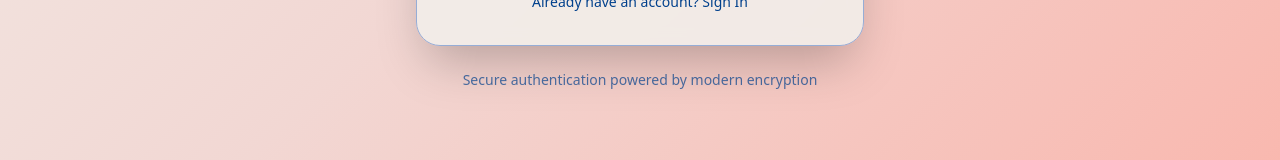
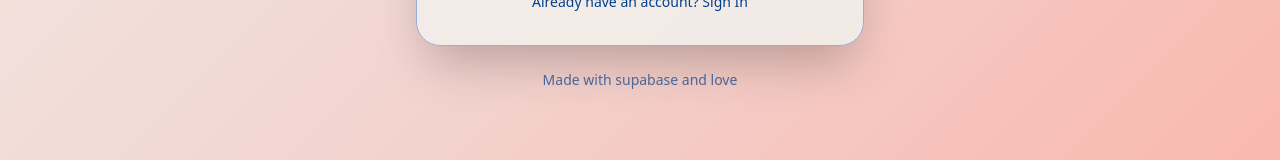
Before and after one commit to Dhaliyanoushad/classes, a Next.js app: page /auth in a window 1280 px wide. Shown: the part 633-793 px from the top of the page. Built offline with nearby package versions, Linux system fonts and the light colour scheme; no server answers.

Commit message:
Update footer text to reflect Supabase integration

```diff
--- a/src/app/auth/page.jsx
+++ b/src/app/auth/page.jsx
@@ -331,7 +331,7 @@ export default function AuthPage() {
         {/* Footer */}
         <div className="text-center mt-6">
           <p className="text-sm opacity-70" style={{ color: "#00408C" }}>
-            Secure authentication powered by modern encryption
+            Made with supabase and love
           </p>
         </div>
       </div>
```
